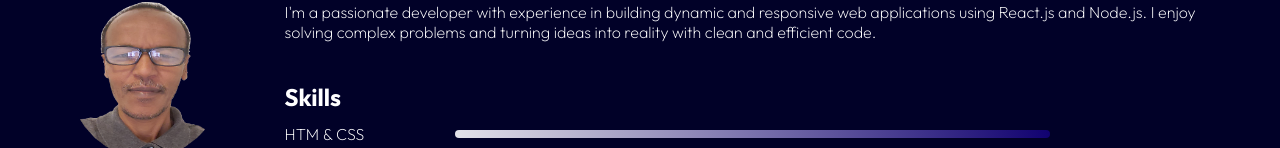
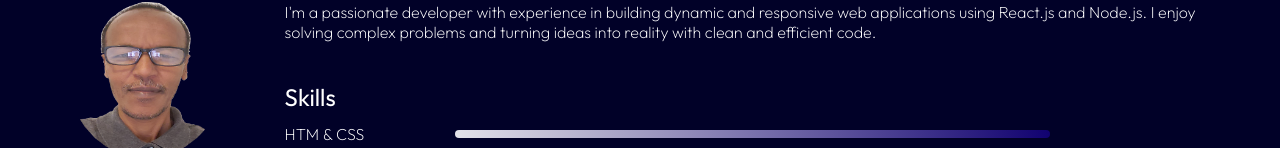
Before and after one commit to Temesgen123/temsgnportfolio, a React (Vite) app: page / in a window 1280 px wide. Shown: the part 804-952 px from the top of the page. Built offline with nearby package versions, Linux system fonts and the light colour scheme.

Commit message:
edited about section

```diff
--- a/src/Components/About/About.css
+++ b/src/Components/About/About.css
@@ -94,6 +94,9 @@
   transform: scale(1.25);
   transition: 0.5s;
 }
+.skills-title {
+  font-weight: 400;
+}
 
 @media (max-width: 768px) {
   .about {
```
